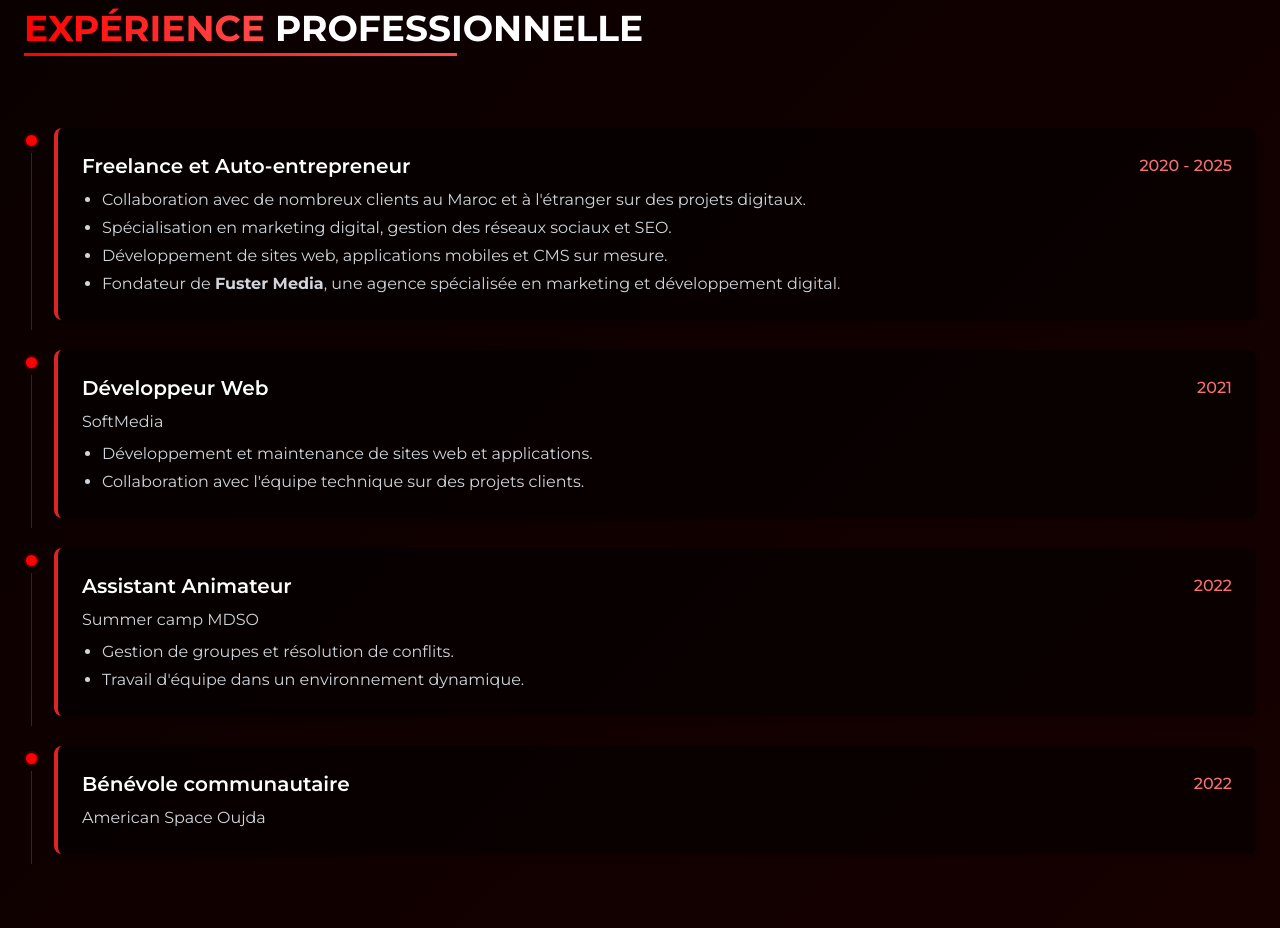
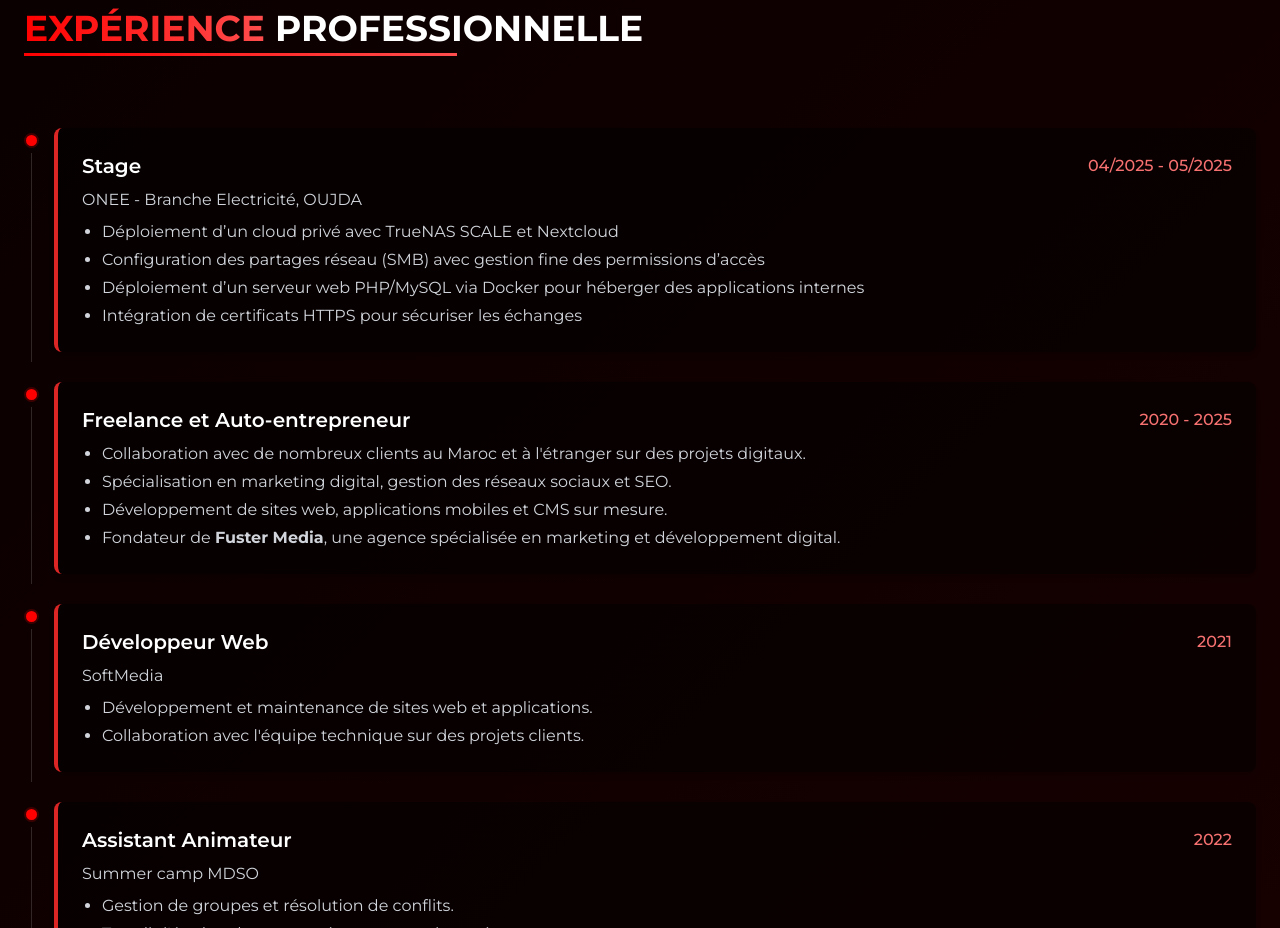
Before and after one commit to masterpiecedotcom/Portfolio, a plain HTML site: page index.html in a window 1280 px wide. Shown: the part 1960-2888 px from the top of the page. Drawn offline with nearby package versions, Linux system fonts and the light colour scheme.

Commit message:
Update index.html

```diff
--- a/index.html
+++ b/index.html
@@ -227,6 +227,22 @@
                 <span class="gradient-text">EXPÉRIENCE</span> PROFESSIONNELLE
             </h2>
             <div class="mt-10 collapsible-section" data-initial-items="1">
+                <div class="timeline-item collapsible-item">
+                    <div class="bg-black/50 p-6 rounded-lg border-l-4 border-red-600 shadow-md">
+                        <div class="flex flex-col sm:flex-row sm:justify-between sm:items-center mb-2">
+                            <h3 class="text-xl font-semibold">Stage</h3>
+                            <span class="text-red-400 font-medium text-sm sm:text-base mt-1 sm:mt-0">04/2025 - 05/2025</span>
+                        </div>
+                        <p class="text-gray-300 mb-2 text-sm sm:text-base">ONEE - Branche Electricité, OUJDA</p>
+                        <ul class="text-gray-300 list-disc pl-5 space-y-1 text-sm sm:text-base">
+                            <li>Déploiement d’un cloud privé avec TrueNAS SCALE et Nextcloud</li>
+                            <li>Configuration des partages réseau (SMB) avec gestion fine des permissions d’accès</li>
+                            <li>Déploiement d’un serveur web PHP/MySQL via Docker pour héberger des applications internes</li>
+                            <li>Intégration de certificats HTTPS pour sécuriser les échanges</li>
+                        </ul>
+                    </div>
+                </div>
+
                 <div class="timeline-item collapsible-item">
                     <div class="bg-black/50 p-6 rounded-lg border-l-4 border-red-600 shadow-md">
                         <div class="flex flex-col sm:flex-row sm:justify-between sm:items-center mb-2">
@@ -632,7 +648,7 @@
                             <i class="fab fa-github text-white text-lg"></i>
                             <span class="social-tooltip group-hover:opacity-100">GitHub</span>
                         </a>
-                        <a href="https://x.com/AmineMejdoubi07" target="_blank" rel="noopener noreferrer" class="social-icon group">
+                        <a href="https://x.com/@Amine_mejdoubi" target="_blank" rel="noopener noreferrer" class="social-icon group">
                             <i class="fab fa-twitter text-white text-lg"></i>
                             <span class="social-tooltip group-hover:opacity-100">Twitter</span>
                         </a>
```
